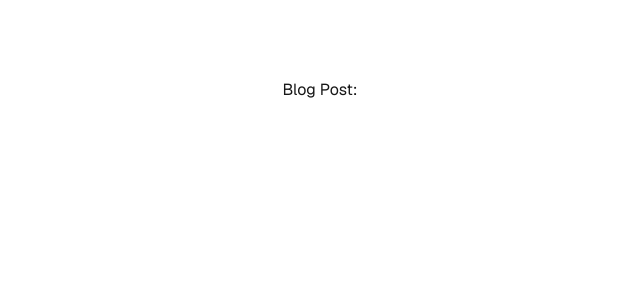
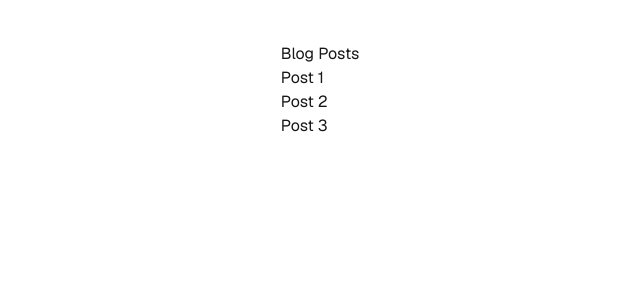
Before and after one commit to mukharomdev/mukharomdev.github.io, a Next.js app: page /blog in a window 1280 px wide. Shown: the top 300 px of the page, without its empty margins (320-960 px from the left). Built offline with nearby package versions, Linux system fonts and the light colour scheme.

Commit message:
"update src/app/blog"

```diff
--- a/next.config.ts
+++ b/next.config.ts
@@ -3,7 +3,7 @@ import type { NextConfig } from "next";
 const nextConfig: NextConfig = {
   /* config options here */
 
-  output:"export",
+  //output:"export",
   images: { unoptimized: true },
 
 };
--- a/src/app/blog/[slug]/page.tsx
+++ b/src/app/blog/[slug]/page.tsx
@@ -1,5 +1,24 @@
-export async function generateStaticParams(){}
+import { notFound } from 'next/navigation';
 
-export default function BlogPostPage({ params }: { params: { slug: string } }):PageProps {
-  return <div>Blog Post: {params.slug}</div>;
+const posts = [
+  { id: 1, title: 'Post 1', slug: 'post-1', content: 'Ini adalah konten dari Post 1' },
+  { id: 2, title: 'Post 2', slug: 'post-2', content: 'Ini adalah konten dari Post 2' },
+  { id: 3, title: 'Post 3', slug: 'post-3', content: 'Ini adalah konten dari Post 3' },
+];
+
+export default async function BlogPost({ params }: { params: { slug: string } }) {
+  const { slug } = await params;
+
+  const post = posts.find((p) => p.slug === slug);
+
+  if (!post) {
+    notFound();
+  }
+
+  return (
+    <div>
+      <h1>{post.title}</h1>
+      <p>{post.content}</p>
+    </div>
+  );
 }
--- a/src/app/blog/page.tsx
+++ b/src/app/blog/page.tsx
@@ -1,10 +1,24 @@
+import Link from 'next/link';
 
-export default async function Blog({
-    params,
-  }: {
-    params: Promise<{ slug: string }>
-  }) {
-    const { slug } = await params
+const posts = [
+  { id: 1, title: 'Post 1', slug: 'post-1' },
+  { id: 2, title: 'Post 2', slug: 'post-2' },
+  { id: 3, title: 'Post 3', slug: 'post-3' },
+];
 
-    return <h1>Blog Post: {slug}</h1>
-  }
+export default function Blog() {
+  return (
+    <div>
+      <h1>Blog Posts</h1>
+      <ul>
+        {posts.map((post) => (
+          <li key={post.id}>
+            <Link href={`/blog/${post.slug}`}>
+              {post.title}
+            </Link>
+          </li>
+        ))}
+      </ul>
+    </div>
+  );
+}
```
Also changed, not shown: _posts/hello-word.md (renamed from _posts/hello-word.mdx).
